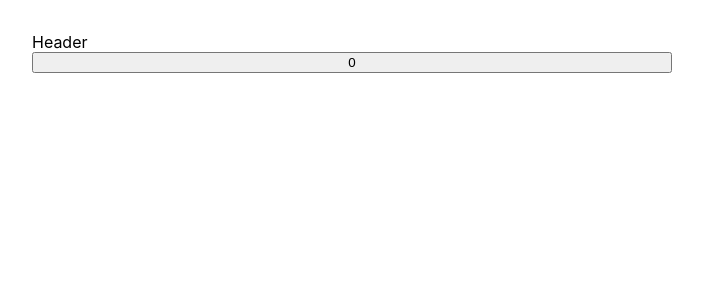
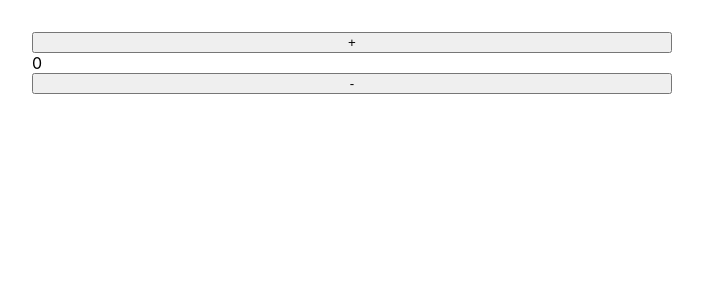
Before and after one commit to Sara01romao/estudo-reactjs, a React (Create React App) app: page / in a window 1280 px wide. Shown: the top 300 px of the page, without its empty margins (288-991 px from the left). Built offline with nearby package versions, Linux system fonts and the light colour scheme.

Commit message:
useReducer

```diff
--- a/src/App.jsx
+++ b/src/App.jsx
@@ -1,18 +1,44 @@
 
-import { useState } from 'react';
+import { useReducer, useState } from 'react';
 import './App.css'
-import Header from './Header';
 
-//MEMO- retorna um componente memorizado, evitando que o mesmo seja atualizado toda vez que o estado de
-// elemento pai mudar.Use apenas para elementos que não dependam de estados diferentes
+//função redutora e estadado inicial
+//dispatch- função que vai mandar as ações para o reducer
+
+
+
+ function reducer(state, action){
+
+  switch(action){
+    case 'aumentar':
+      return state +1;
+    case 'diminuir':
+      return state -1;
+    default:
+      throw new Error("Erro action não existe")
+  }
+
+  /*if(action === 'aumentar'){
+    return state + 1;
+  }
+  if(action === 'diminuir'){
+    return state - 1
+  }
+
+  return new Error("Erro action não existe");*/
+}
+
 function App() {
-  const [contar, setContar] = useState(0);
+  const [state, dispatch] = useReducer(reducer, 0);
+
 
 
   return (
     <div className="App">
-      <Header/>
-      <button onClick={() => setContar(contar+1)}>{contar}</button>
+
+      <button onClick={() => dispatch('aumentar')}>+</button>
+      {state}
+      <button onClick={() => dispatch('diminuir')}>-</button>
 
     </div>
 
--- a/src/Header.js
+++ /dev/null
@@ -1,12 +0,0 @@
-import React from "react";
-
-const Header = ()=>{
-    return (
-        <>
-            Header
-        </>
-    )
-}
-
-
-export default React.memo(Header);
```
